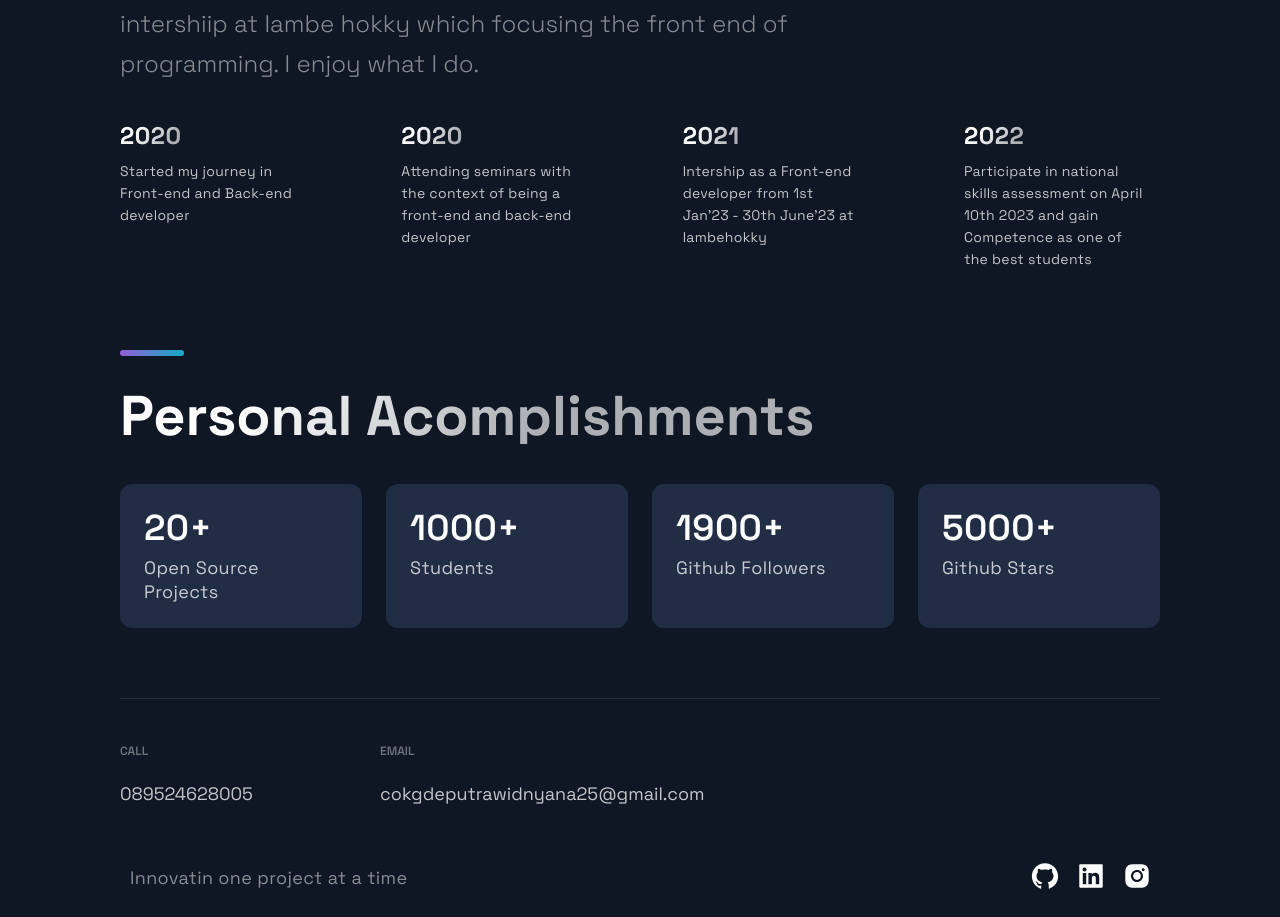
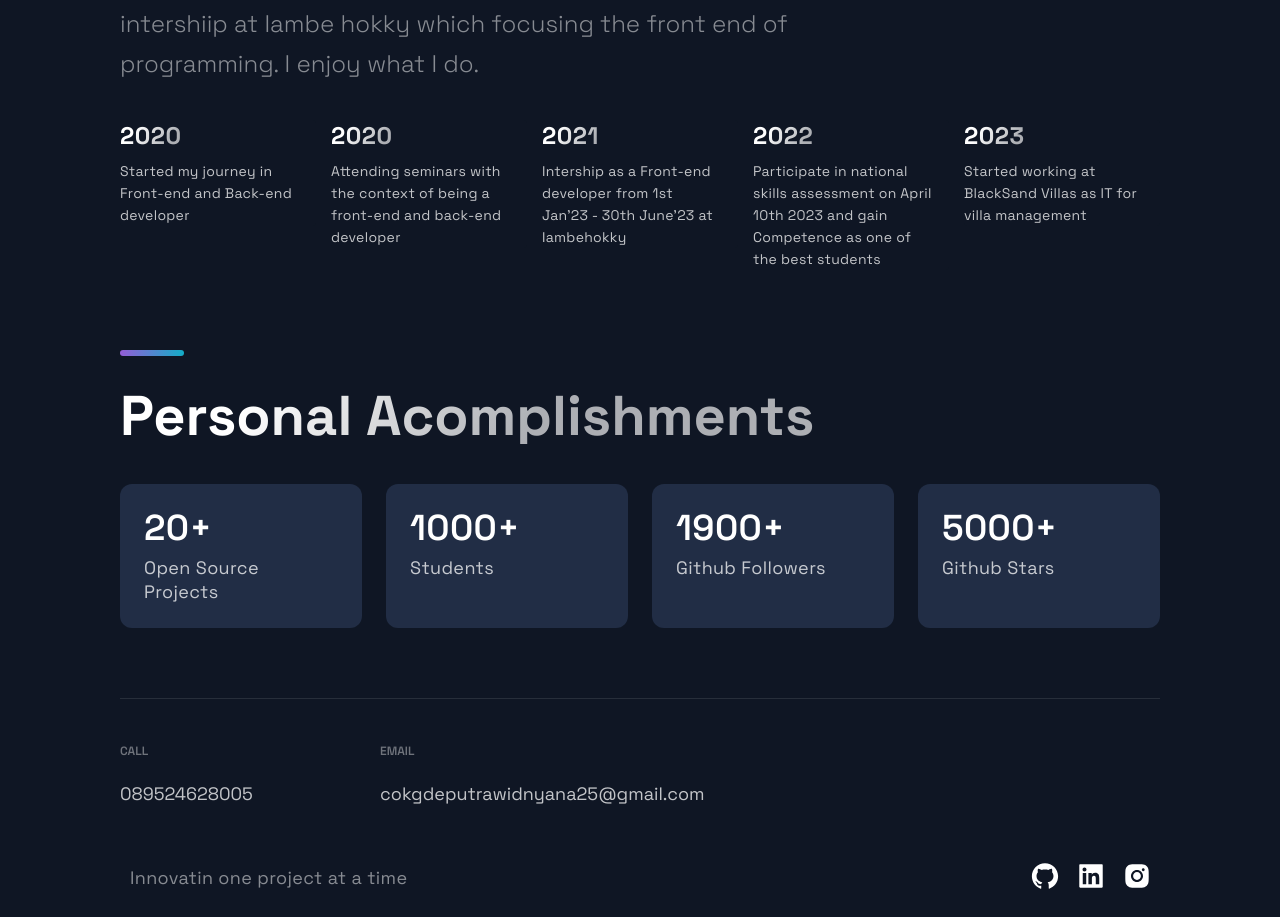
Before and after one commit to CokdePutra/MyPortfolio, a Next.js app: page / in a window 1280 px wide. Shown: the part 2980-3897 px from the top of the page. Built offline with nearby package versions, Linux system fonts and the light colour scheme.

Commit message:
Updating About Me

```diff
--- a/src/constants/constants.js
+++ b/src/constants/constants.js
@@ -58,5 +58,9 @@ export const TimeLineData = [
     year: 2022,
     text: "Participate in national skills assessment on April 10th 2023 and gain Competence as one of the best students",
   },
+  {
+    year: 2023,
+    text: "Started working at BlackSand Villas as IT for villa management",
+  },
   // { year: 2021, text: "Started my own platform" },
 ];
```
